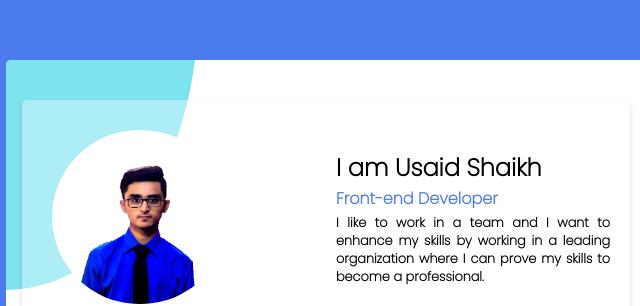
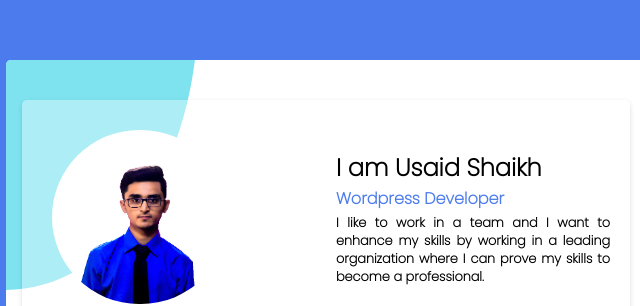
Before and after one commit to usaid7015/Resume, a plain HTML site: page index.html in a window 1280 px wide. Shown: the top 306 px of the page, 314-954 px from the left. Drawn offline with Linux system fonts and the light colour scheme; a web font is replaced by a local one.

Commit message:
Update index.html

```diff
--- a/index.html
+++ b/index.html
@@ -37,7 +37,7 @@
             </div>
             <div class="about">
               <h1>I am Usaid Shaikh</h1>
-              <h3>Front-end Developer</h3>
+              <h3>Wordpress Developer</h3>
               <p>
                 I like to work in a team and I want to enhance my skills by
                 working  in a leading organization where I can prove my skills
```
